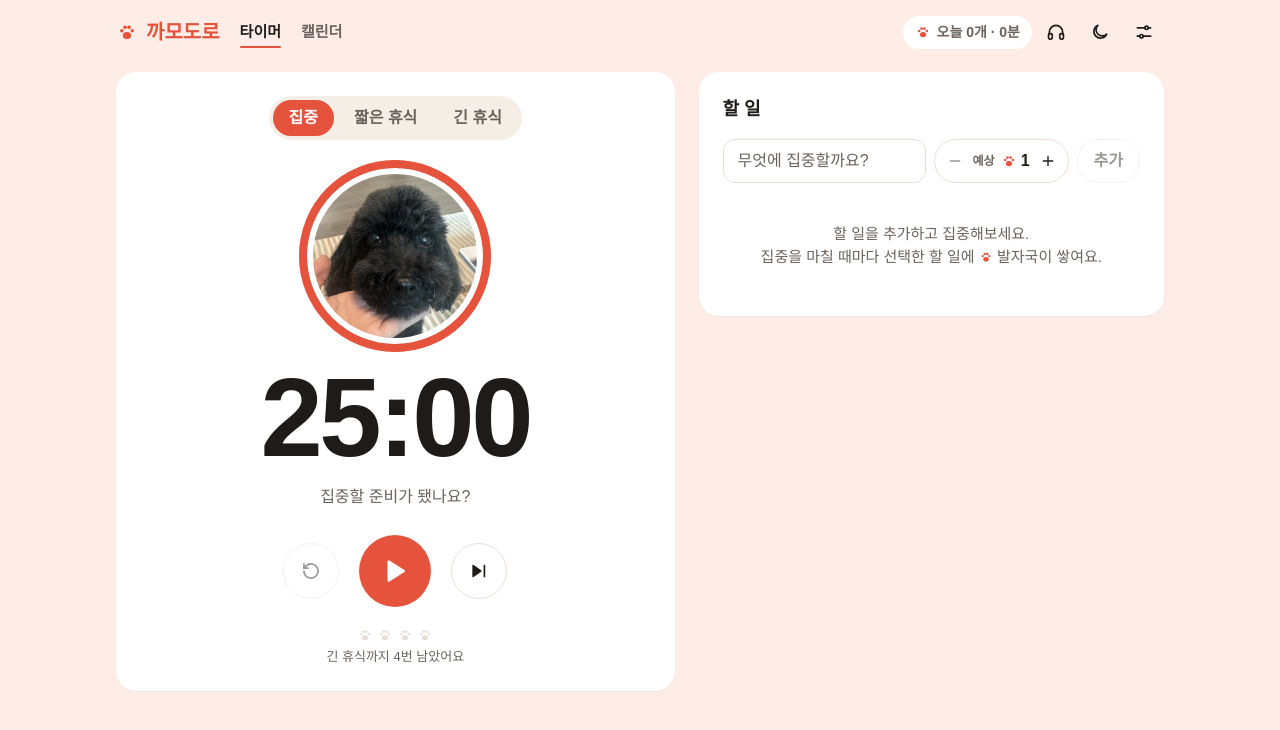
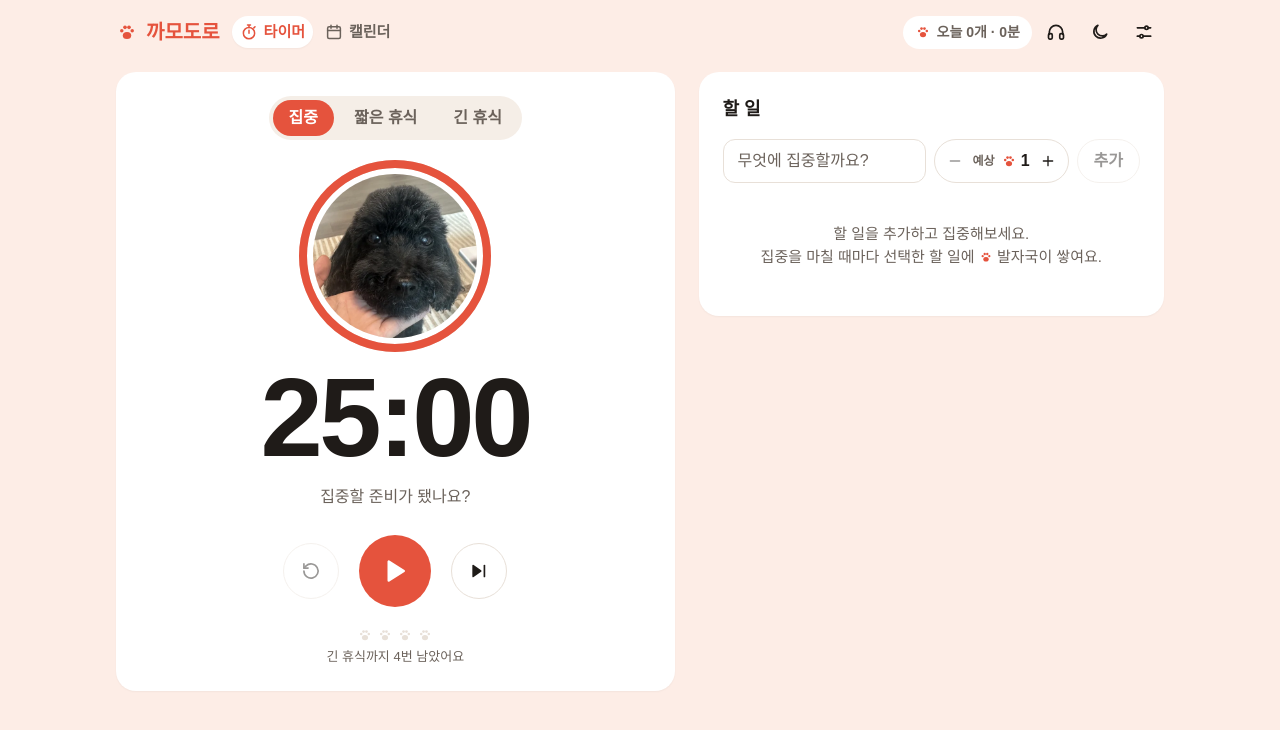
Before and after one commit to WonTaeJang/pomodoro-routine, a Next.js app: page / in a window 1280 px wide. Shown: the top 730 px of the page. Built offline with nearby package versions, Linux system fonts and the light colour scheme; a web font is replaced by a local one.

Commit message:
[feat] : Add icons to the page menu

```diff
--- a/src/app/dev/components/Playground.tsx
+++ b/src/app/dev/components/Playground.tsx
@@ -2,6 +2,7 @@
 
 import { useState } from "react";
 import {
+  CalendarIcon,
   CheckIcon,
   ChevronLeftIcon,
   ChevronRightIcon,
@@ -25,6 +26,7 @@ import {
   SettingsIcon,
   SkipIcon,
   SunIcon,
+  TimerIcon,
   TrashIcon,
   TreeIcon,
   VolumeHighIcon,
@@ -87,6 +89,8 @@ const icons = [
   { name: "Flame", Icon: FlameIcon },
   { name: "Tree", Icon: TreeIcon },
   { name: "Waves", Icon: WavesIcon },
+  { name: "Timer", Icon: TimerIcon },
+  { name: "Calendar", Icon: CalendarIcon },
   { name: "Sun", Icon: SunIcon },
   { name: "Moon", Icon: MoonIcon },
   { name: "Paw", Icon: PawIcon },
--- a/src/components/icons/icons.tsx
+++ b/src/components/icons/icons.tsx
@@ -273,6 +273,26 @@ export function WavesIcon(props: IconProps) {
   );
 }
 
+/** 스톱워치 (타이머 페이지) */
+export function TimerIcon(props: IconProps) {
+  return (
+    <Icon {...props}>
+      <circle cx="12" cy="13.5" r="7.5" />
+      <path d="M12 13.5V9.5M10 2.5h4M12 2.5V6M18.5 6.5l1.5-1.5" />
+    </Icon>
+  );
+}
+
+/** 달력 (캘린더 페이지) */
+export function CalendarIcon(props: IconProps) {
+  return (
+    <Icon {...props}>
+      <rect x="3.5" y="5" width="17" height="15.5" rx="2" />
+      <path d="M3.5 10h17M8 3v4M16 3v4" />
+    </Icon>
+  );
+}
+
 /** 라이트 모드 */
 export function SunIcon(props: IconProps) {
   return (
--- a/src/components/layout/AppHeader.module.scss
+++ b/src/components/layout/AppHeader.module.scss
@@ -10,6 +10,11 @@
   gap: var(--space-3);
   margin: 0 auto;
   padding: var(--space-3) var(--space-4);
+
+  // 아주 좁은 휴대폰에서 메뉴와 버튼이 겹치지 않게 간격을 줄임
+  @include bp.down(xs) {
+    gap: var(--space-2);
+  }
 }
 
 .left {
@@ -18,7 +23,6 @@
   align-items: center;
   gap: var(--space-3);
 
-  // 아주 좁은 휴대폰에서 메뉴와 버튼이 겹치지 않게 간격을 줄임
   @include bp.down(xs) {
     gap: var(--space-1);
   }
--- a/src/components/layout/AppNav.module.scss
+++ b/src/components/layout/AppNav.module.scss
@@ -8,44 +8,48 @@
   list-style: none;
 }
 
-// 글자 탭. 지금 페이지는 진하게 + 아래 강조색 줄
+// 아이콘 + 이름. 휴대폰은 아이콘만 (누르는 영역은 아이콘 버튼과 같은 크기 이상)
 .link {
-  position: relative;
   display: inline-flex;
+  min-width: var(--control-sm);
   height: var(--control-sm);
   align-items: center;
+  justify-content: center;
+  gap: var(--space-1-5);
   padding: 0 var(--space-2);
-  border-radius: var(--radius-sm);
+  border-radius: var(--radius-full);
   color: var(--color-text-muted);
   font-size: var(--font-size-md);
   font-weight: var(--font-weight-semibold);
   text-decoration: none;
-  transition: color var(--duration-fast);
+  transition:
+    color var(--duration-fast),
+    background-color var(--duration-fast);
 
-  &:hover {
+  &:hover:not(.current) {
     color: var(--color-text);
+  }
+
+  svg {
+    flex-shrink: 0;
   }
 
   @include mixins.focus-ring;
 
-  // 아주 좁은 휴대폰에서는 좌우 여백을 줄임
-  @include bp.down(xs) {
+  @include bp.down(sm) {
     padding: 0 var(--space-1-5);
   }
 }
 
-.current {
-  color: var(--color-text);
-  font-weight: var(--font-weight-bold);
-
-  &::after {
-    position: absolute;
-    right: var(--space-2);
-    bottom: 0;
-    left: var(--space-2);
-    height: 2px;
-    border-radius: var(--radius-full);
-    background: var(--color-accent);
-    content: "";
+.label {
+  @include bp.down(sm) {
+    @include mixins.visually-hidden;
   }
 }
+
+// 지금 페이지: 둥근 흰 배경 + 강조색 (아이콘만 있을 때도 잘 보이게)
+.current {
+  background: var(--color-surface);
+  box-shadow: var(--shadow-card);
+  color: var(--color-accent);
+}
--- a/src/components/layout/AppNav.tsx
+++ b/src/components/layout/AppNav.tsx
@@ -2,30 +2,37 @@
 
 import Link from "next/link";
 import { usePathname } from "next/navigation";
+import { CalendarIcon, TimerIcon } from "@/components/icons";
 import { cx } from "@/lib/cx";
 import styles from "./AppNav.module.scss";
 
 const PAGES = [
-  { href: "/", label: "타이머" },
-  { href: "/calendar", label: "캘린더" },
+  { href: "/", label: "타이머", icon: TimerIcon },
+  { href: "/calendar", label: "캘린더", icon: CalendarIcon },
 ] as const;
 
-/** 헤더의 페이지 이동 메뉴 (타이머 / 캘린더) */
+/**
+ * 헤더의 페이지 이동 메뉴 (타이머 / 캘린더).
+ * 넓은 화면은 아이콘과 이름, 휴대폰은 아이콘만 (이름은 화면 낭독기와 툴팁으로).
+ * 지금 페이지는 둥근 흰 배경과 강조색으로 표시
+ */
 export function AppNav() {
   const pathname = usePathname();
   return (
     <nav aria-label="페이지">
       <ul className={styles.list}>
-        {PAGES.map(({ href, label }) => {
+        {PAGES.map(({ href, label, icon: PageIcon }) => {
           const current = pathname === href;
           return (
             <li key={href}>
               <Link
                 href={href}
+                title={label}
                 className={cx(styles.link, current && styles.current)}
                 aria-current={current ? "page" : undefined}
               >
-                {label}
+                <PageIcon size={18} />
+                <span className={styles.label}>{label}</span>
               </Link>
             </li>
           );
--- a/src/features/theme/ThemeToggle.module.scss
+++ /dev/null
@@ -1,8 +0,0 @@
-@use "../../styles/breakpoints" as bp;
-
-// 아주 좁은 휴대폰(360px 미만)에서는 헤더 자리가 모자라 숨김 (설정 > 화면에서 바꿀 수 있음)
-.toggle {
-  @include bp.down(xs) {
-    display: none;
-  }
-}
--- a/src/features/theme/ThemeToggle.tsx
+++ b/src/features/theme/ThemeToggle.tsx
@@ -3,9 +3,8 @@
 import { MoonIcon, SunIcon } from "@/components/icons";
 import { IconButton } from "@/components/ui";
 import { setTheme, useTheme } from "./theme";
-import styles from "./ThemeToggle.module.scss";
 
-/** 라이트/다크 모드 전환 버튼. 아주 좁은 화면에서는 숨김 (설정 창에도 있음) */
+/** 라이트/다크 모드 전환 버튼 */
 export function ThemeToggle() {
   const theme = useTheme();
   const isDark = theme === "dark";
@@ -16,7 +15,6 @@ export function ThemeToggle() {
       icon={isDark ? <SunIcon /> : <MoonIcon />}
       disabled={theme === null}
       onClick={() => setTheme(isDark ? "light" : "dark")}
-      className={styles.toggle}
     />
   );
 }
```
